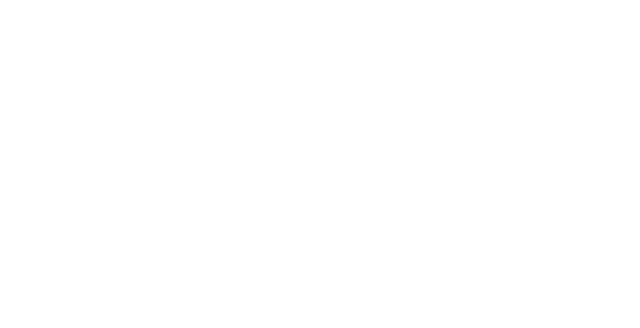
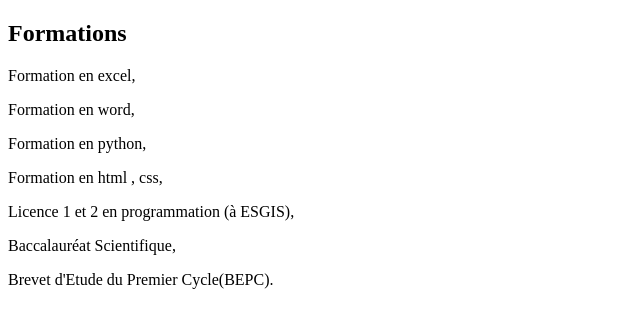
Before and after one commit to BenieMigan/git-mon-cv, a plain HTML site: page index.html in a window 1280 px wide. Shown: the whole page, without its empty margins (0-640 px from the left). Drawn offline with Linux system fonts and the light colour scheme.

Commit message:
mise en place de la section formations

```diff
--- a/index.html
+++ b/index.html
@@ -7,6 +7,15 @@
     <title>Document</title>
 </head>
 <body>
-
+    <div class="formations">
+        <h2>Formations</h2>
+        <p>Formation en excel,</p>
+        <p>Formation en word,</p>
+        <p>Formation en python,</p>
+        <p>Formation en html , css,</p>
+        <p>Licence 1 et 2 en programmation (à ESGIS),</p>
+        <p>Baccalauréat Scientifique,</p>
+        <p>Brevet d'Etude du Premier Cycle(BEPC).</p>
+       </div><br>
 </body>
 </html>
```
